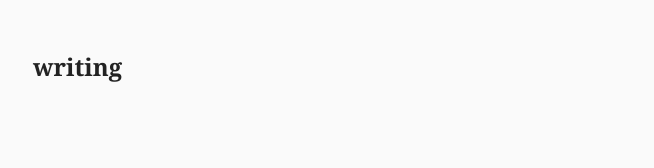
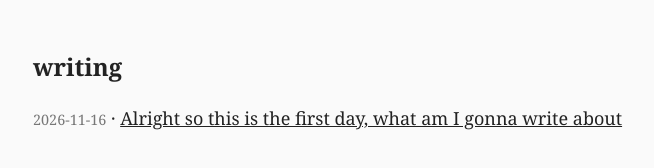
Before and after one commit to Nickgggggggg/writing, a plain HTML site: page index.html in a window 1280 px wide. Shown: the whole page, without its empty margins (303-957 px from the left). Drawn offline with Linux system fonts and the light colour scheme.

Commit message:
post 2026-11-16

```diff
--- a/index.html
+++ b/index.html
@@ -1,3 +1,3 @@
 <!doctype html><html lang=en><meta charset=utf-8><meta name=viewport content='width=device-width,initial-scale=1'><title>writing</title><style>body{max-width:38rem;margin:3rem auto;padding:0 1rem;font:18px/1.6 Georgia,serif;color:#222;background:#fafafa}a{color:#222}h1{font-size:1.5rem}.d{color:#777;font-size:.9rem}li{margin:.4rem 0}</style><h1>writing</h1><ul style='list-style:none;padding:0'>
-
+<li><span class=d>2026-11-16</span> · <a href='p/2026-11-16.html'>Alright so this is the first day, what am I gonna write about</a></li>
 </ul>
```
Also changed, not shown: p/2026-11-16.html (added, +2 -0 lines).
